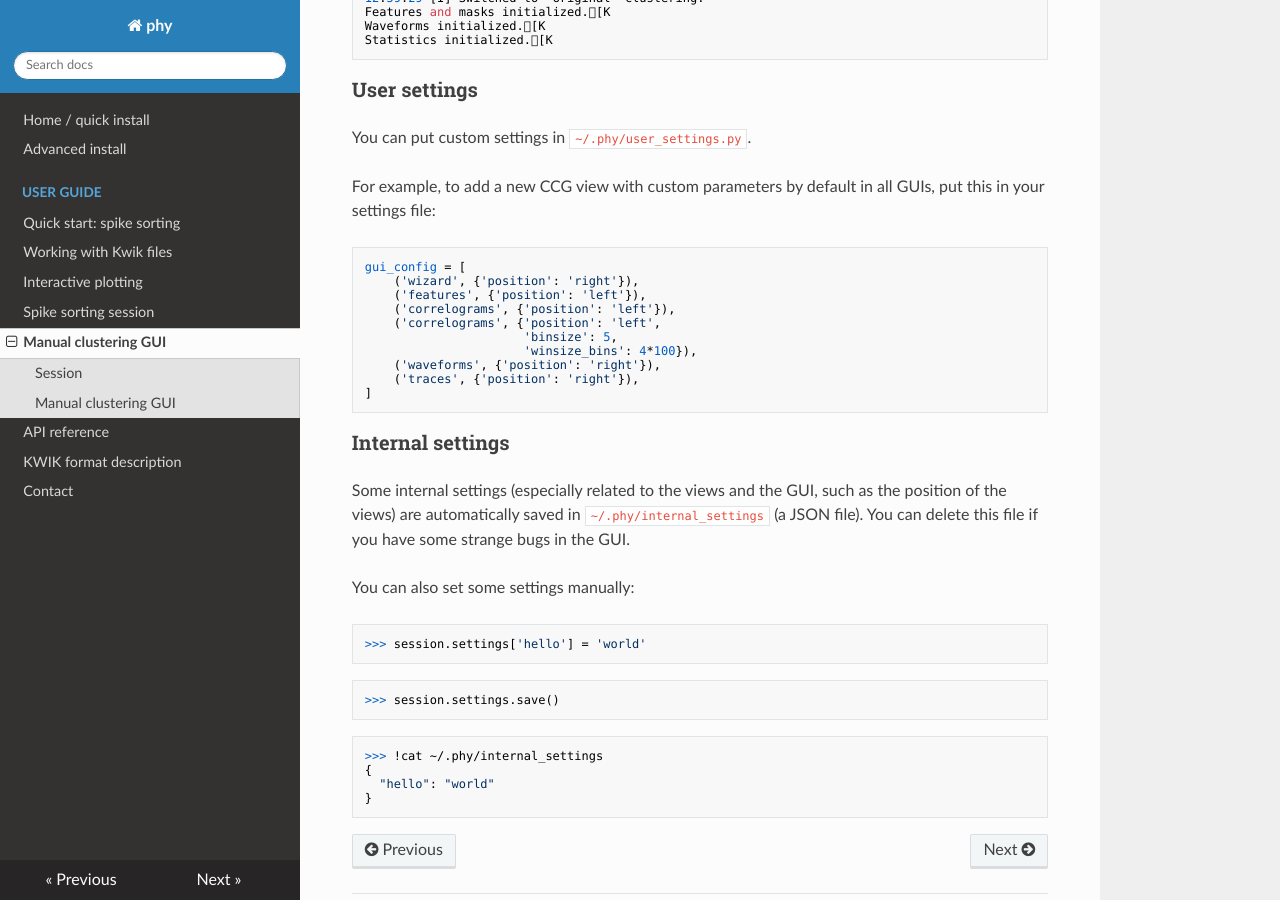
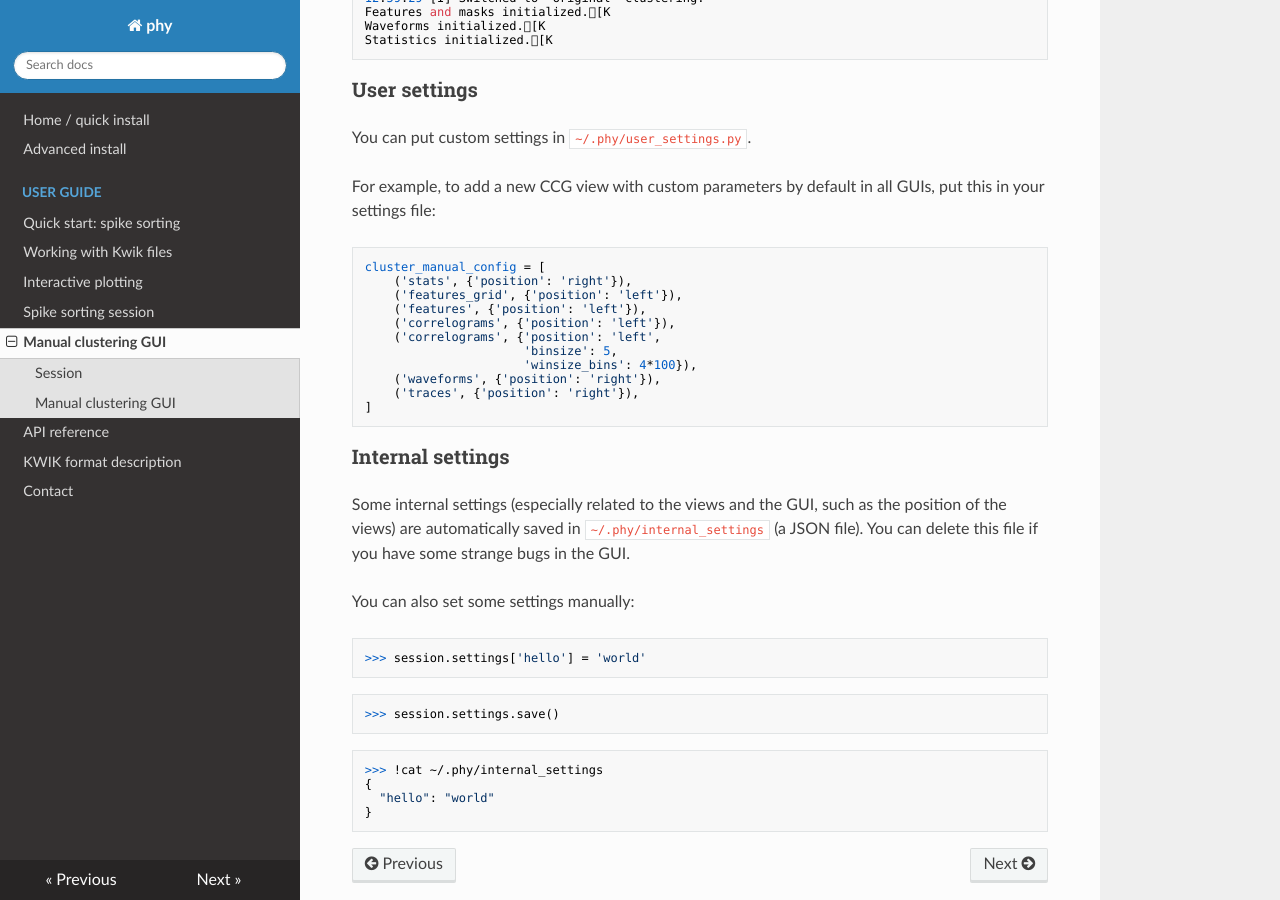
Before and after one commit to kwikteam/phy-doc, an MkDocs documentation site: the page built from docs/cluster-manual.md, in a window 1280 px wide and 900 px high, scrolled down 2615 px. Built offline with MkDocs 1.6.1, drawn with Linux system fonts in a browser that asks for light colours; nearby versions of some CDN libraries; old or Windows-style settings are respelled for this version of MkDocs.

Commit message:
Fixed cluster-manual.

````diff
--- a/docs/cluster-manual.md
+++ b/docs/cluster-manual.md
@@ -104,8 +104,9 @@ You can put custom settings in `~/.phy/user_settings.py`.
 For example, to add a new CCG view with custom parameters by default in all GUIs, put this in your settings file:
 
 ```
-gui_config = [
-    ('wizard', {'position': 'right'}),
+cluster_manual_config = [
+    ('stats', {'position': 'right'}),
+    ('features_grid', {'position': 'left'}),
     ('features', {'position': 'left'}),
     ('correlograms', {'position': 'left'}),
     ('correlograms', {'position': 'left',
````
